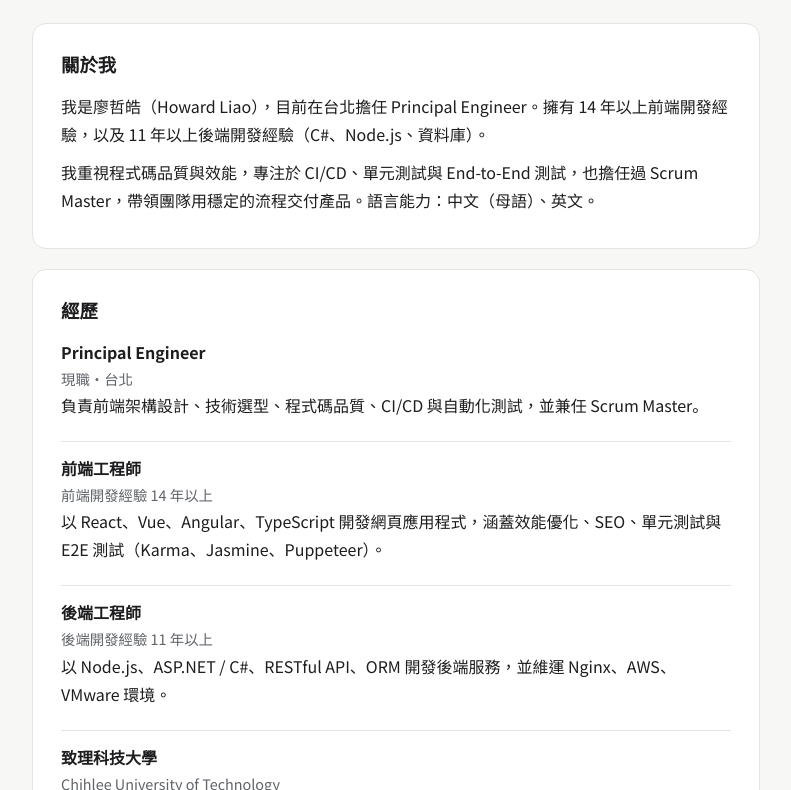
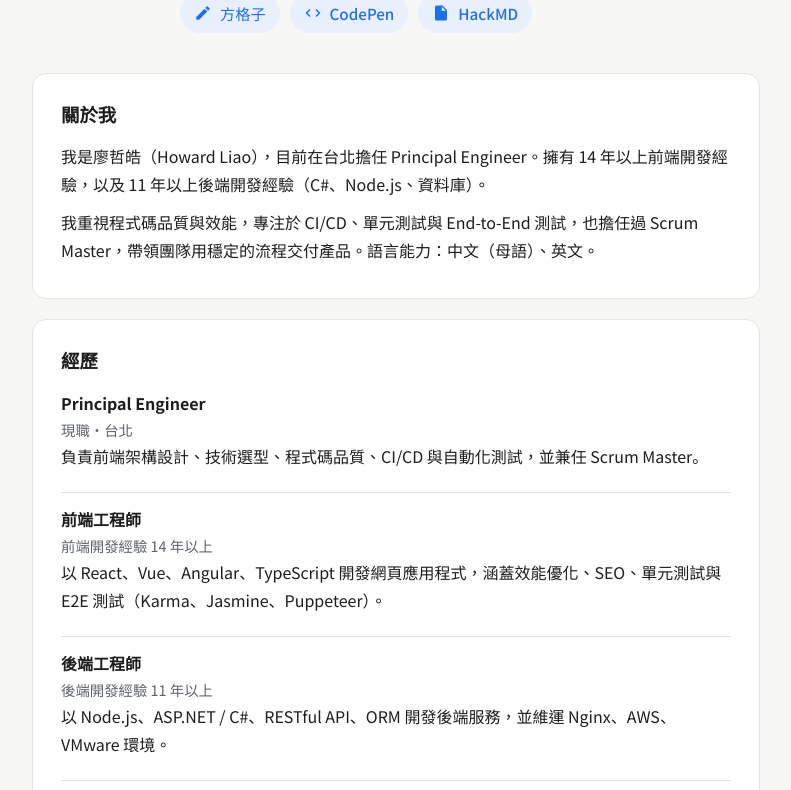
Before and after one commit to necpoctt/necpoctt.github.io, a plain HTML site: page index.html in a window 1280 px wide. Shown: the part 225-1015 px from the top of the page, without its empty margins (244-1035 px from the left). Drawn offline with Linux system fonts and the light colour scheme.

Commit message:
Add files via upload

```diff
--- a/index.html
+++ b/index.html
@@ -56,7 +56,10 @@
       "https://github.com/necpoctt",
       "https://www.cake.me/me/necpoctt",
       "https://www.cake.me/resumes/necpoctt",
-      "https://medium.com/@necpoctt"
+      "https://medium.com/@necpoctt",
+      "https://vocus.cc/salon/howard-liao",
+      "https://codepen.io/Howard-Liao-the-lessful",
+      "https://hackmd.io/@necpoctt"
     ]
   }
 }
@@ -163,6 +166,18 @@
         <a href="https://medium.com/@necpoctt" rel="me">
           <svg viewBox="0 0 24 24" aria-hidden="true"><path d="M13.54 12a6.8 6.8 0 01-6.77 6.82A6.8 6.8 0 010 12a6.8 6.8 0 016.77-6.82A6.8 6.8 0 0113.54 12zm7.42 0c0 3.54-1.51 6.42-3.38 6.42-1.87 0-3.39-2.88-3.39-6.42s1.52-6.42 3.39-6.42 3.38 2.88 3.38 6.42zM24 12c0 3.17-.53 5.75-1.19 5.75-.66 0-1.19-2.58-1.19-5.75s.53-5.75 1.19-5.75C23.47 6.25 24 8.83 24 12z"/></svg>
           Medium
+        </a>
+        <a href="https://vocus.cc/salon/howard-liao" rel="me">
+          <svg viewBox="0 0 24 24" aria-hidden="true"><path d="M3 17.25V21h3.75L17.81 9.94l-3.75-3.75L3 17.25zM20.71 7.04a1 1 0 000-1.41l-2.34-2.34a1 1 0 00-1.41 0l-1.83 1.83 3.75 3.75 1.83-1.83z"/></svg>
+          方格子
+        </a>
+        <a href="https://codepen.io/Howard-Liao-the-lessful" rel="me">
+          <svg viewBox="0 0 24 24" aria-hidden="true"><path d="M8.7 15.9L4.8 12l3.9-3.9L7.3 6.7 2 12l5.3 5.3 1.4-1.4zm6.6 0l3.9-3.9-3.9-3.9 1.4-1.4L22 12l-5.3 5.3-1.4-1.4z"/></svg>
+          CodePen
+        </a>
+        <a href="https://hackmd.io/@necpoctt" rel="me">
+          <svg viewBox="0 0 24 24" aria-hidden="true"><path d="M14 2H6a2 2 0 00-2 2v16a2 2 0 002 2h12a2 2 0 002-2V8l-6-6zm-1 7V3.5L18.5 9H13z"/></svg>
+          HackMD
         </a>
       </nav>
     </div>
```
